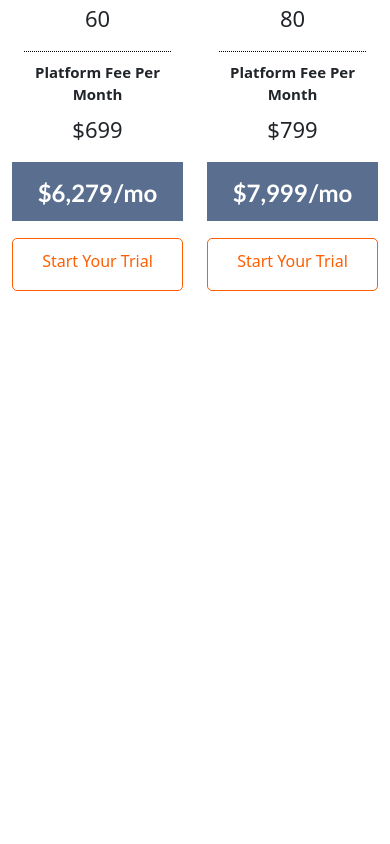
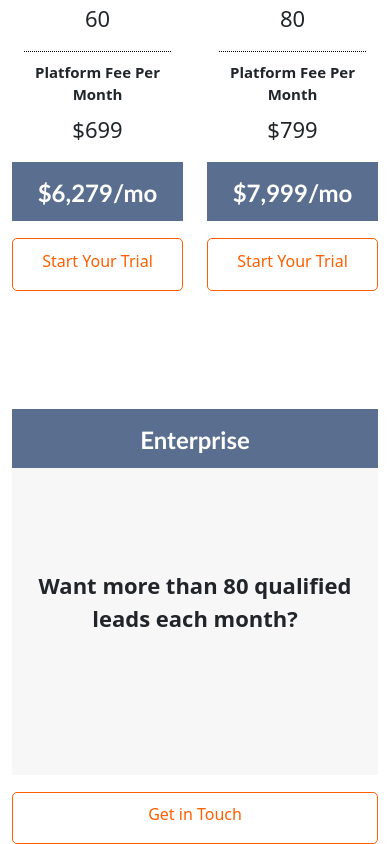
Before and after one commit to pawarss1/SquadView, a React (Create React App) app: page / in a window 390 px wide. Shown: the part 1143-1987 px from the top of the page. Before the commit the page ends 1434 px from the top, so only its background shows below. Built offline with nearby package versions, Linux system fonts and the light colour scheme.

Commit message:
Added enterprise tile

```diff
--- a/config/development.json
+++ b/config/development.json
@@ -177,6 +177,15 @@
       "finalPackagePrice": "$10,159"
     }
   ],
+  "enterprisePlan": {
+    "plan": "Enterprise",
+    "buttonText": "Get in Touch",
+    "qualifiedLeadsPerMonth": "NA",
+    "pricePerLiveTransfer": "NA",
+    "totalQualifiedLeadPrice": "NA",
+    "totalPlatformPrice": "NA",
+    "finalPackagePrice": "NA"
+  },
   "leadSources": ["Zillow", "Realtor", "Ylopo", "Others"],
   "sources": ["Google", "Facebook", "Email", "Friends", "Real Closers"]
 }
--- /dev/null
+++ b/src/Body/Enterprise.js
@@ -0,0 +1,38 @@
+import "./body.css";
+import { useState } from "react";
+import ModalComponent from "../Utils/ModalComponent";
+import ButtonComponent from "../Utils/ButtonComponent";
+
+export default function Enterprise(props) {
+  const [showModal, setShowModal] = useState(false);
+  const handleShowModal = () => {
+    setShowModal((prevShowModal) => !prevShowModal);
+  };
+
+  return (
+    <div>
+      <div className="display-hidden mostPopularDiv text-align-cls">
+        <p className="displayPlanDiv text-align-cls">Most Popular!</p>
+      </div>
+      <div className="planDivTop">
+        <p className="displayPlanDiv text-align-cls">{props.data.plan}</p>
+      </div>
+      <div className="enterprise-background">
+        <p className="enterprise-text">
+          Want more than 80 qualified leads each month?
+        </p>
+      </div>
+      <ButtonComponent
+        buttonClassList="btn-props btn-layout-normal"
+        textClassList="button-color-normal text-align-cls"
+        text="Get in Touch"
+        onClickHandler={handleShowModal}
+      />
+      <ModalComponent
+        showModal={showModal}
+        setShowModal={setShowModal}
+        planSelected={props.data.plan}
+      />
+    </div>
+  );
+}
--- a/src/Body/PlanRow.js
+++ b/src/Body/PlanRow.js
@@ -1,8 +1,8 @@
 import "./body.css";
-import { useEffect } from "react";
 import configData from "../../config/development.json";
 import { Container, Row, Col } from "react-bootstrap";
 import Plan from "./Plan";
+import Enterprise from "./Enterprise";
 
 export default function PlanRow(props) {
   return (
@@ -17,6 +17,9 @@ export default function PlanRow(props) {
               </Col>
             )
           )}
+          <Col>
+            <Enterprise data={configData.enterprisePlan} />
+          </Col>
         </Row>
       </Container>
     </div>
--- a/src/Body/body.css
+++ b/src/Body/body.css
@@ -60,3 +60,43 @@
 .normal-background {
   background-color: #ffffff;
 }
+
+.enterprise-background {
+  min-height: 37.6vh;
+  background-color: #f7f7f7;
+}
+
+.enterprise-text {
+  text-align: center;
+  padding: 12vh 0;
+  font-size: 22px;
+  font-weight: 700;
+}
+
+@media screen and (max-width: 1200px) {
+  .enterprise-background {
+    min-height: 42vh;
+    background-color: #f7f7f7;
+  }
+}
+
+@media screen and (max-width: 992px) {
+  .enterprise-background {
+    min-height: 48vh;
+    background-color: #f7f7f7;
+  }
+}
+
+@media screen and (max-width: 768px) {
+  .enterprise-background {
+    min-height: 36.7vh;
+    background-color: #f7f7f7;
+  }
+}
+
+@media screen and (max-width: 460px) {
+  .enterprise-background {
+    min-height: 36.4vh;
+    background-color: #f7f7f7;
+  }
+}
```
